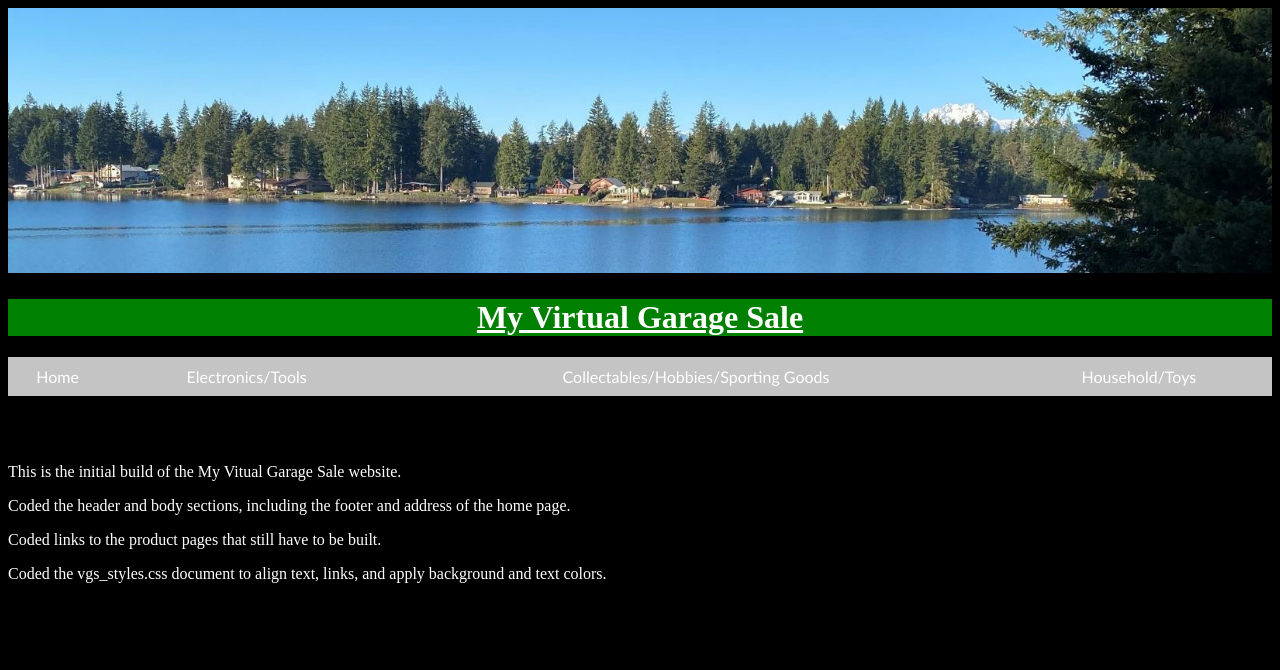
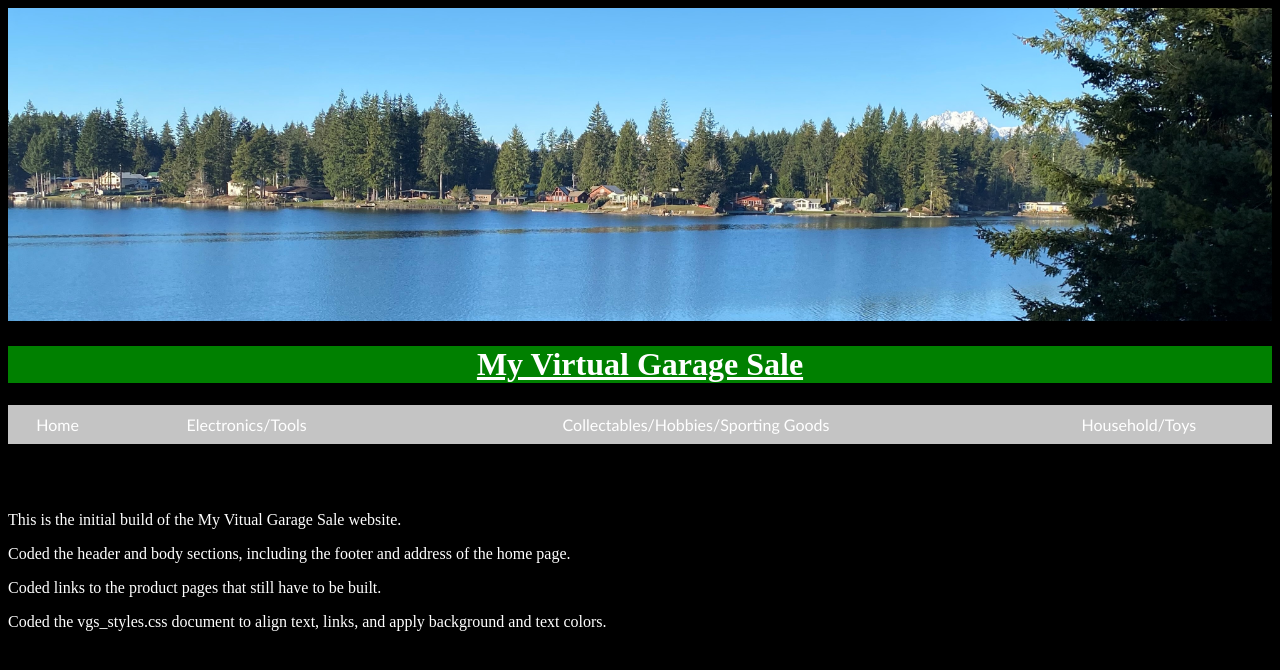
Before and after one commit to Chad-Skillman/Olympic_College_Chad_Skillman_-CIS_155_Winter_2021, a plain HTML site: page V1/about.html in a window 1280 px wide. Drawn offline with Linux system fonts and the light colour scheme.

Commit message:
V1 Update

```diff
--- a/V1/about.html
+++ b/V1/about.html
@@ -18,7 +18,7 @@
 
 <body>
 	<header>
-		<img src="photolt.jpg" alt="header image" />
+		<img src="IMG_1551.JPG" alt="header image" />
 		<h1>My Virtual Garage Sale</h1>
 		<!--M1LO - 12 Create nav using unordered lists -->
 		<nav>
```
Also changed, not shown: V1/col.html (+1 -1 lines), V1/elc.html (+1 -1 lines), V1/hhld.html (+1 -1 lines), V1/photoLT.JPG (deleted), V1/photolt2.jpg (deleted), V1/photolt3.jpg (deleted).
